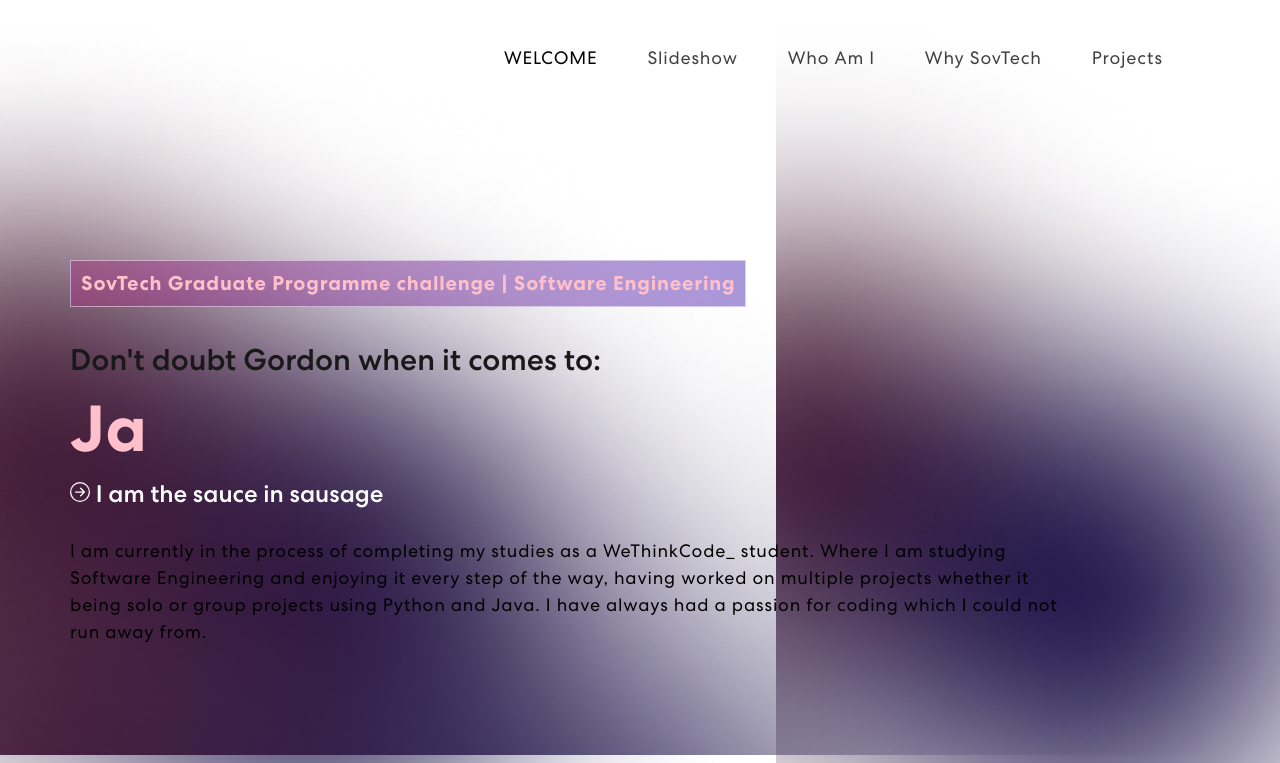
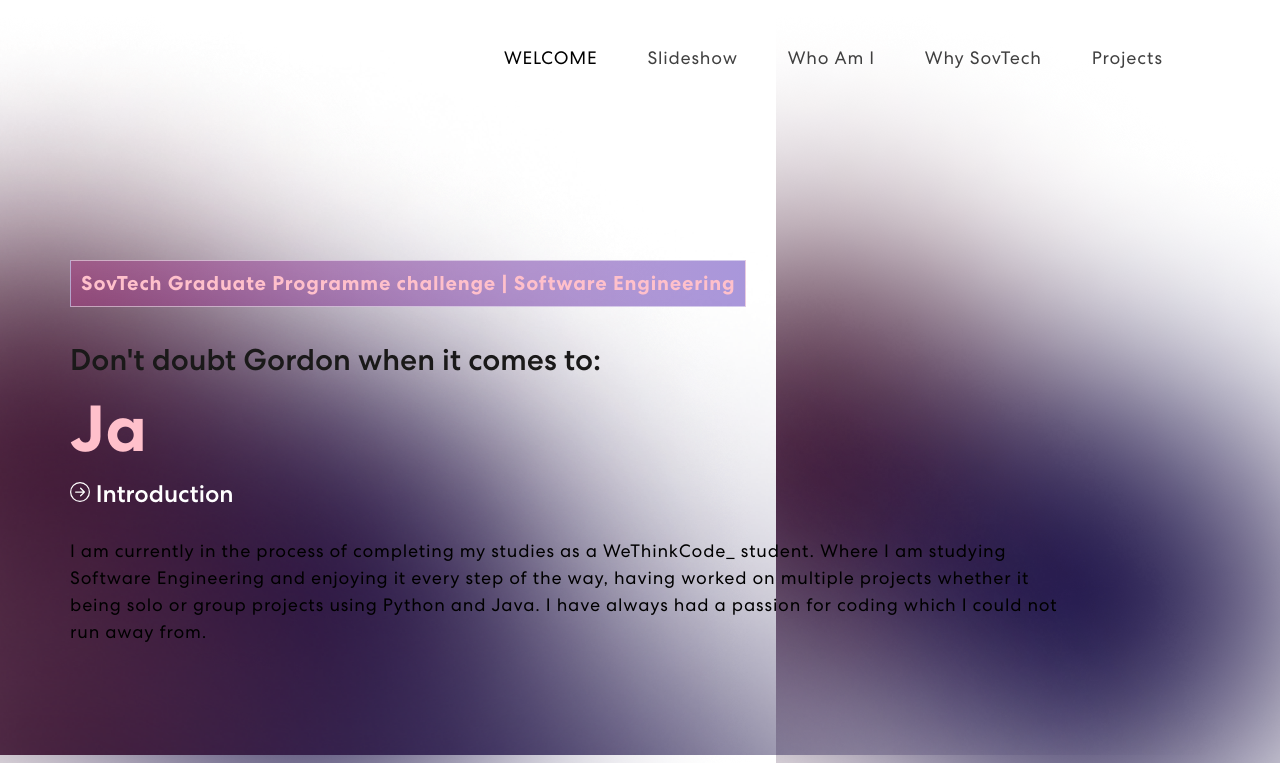
Before and after one commit to G0rd0n1/reactProfile, a React (Create React App) app: page / in a window 1280 px wide. Shown: the top 763 px of the page. Built offline with nearby package versions, Linux system fonts and the light colour scheme; grey boxes are pictures that could not be loaded.

Commit message:
replaced with,

```diff
--- a/src/components/Banner.js
+++ b/src/components/Banner.js
@@ -52,7 +52,7 @@
                                 {text}
                             </span>
                         </h1>
-                        <h3><ArrowRightCircle size={20}/> I am the sauce in sausage</h3>
+                        <h3><ArrowRightCircle size={20}/> Introduction</h3>
                         <br />
                         <p>I am currently in the process of completing my studies as a WeThinkCode_ student. Where I am studying Software Engineering and enjoying it every step of the way, having worked on multiple projects whether it being solo or group projects using Python and Java. I have always had a passion for coding which I could not run away from.</p>
                     </Col>
```
